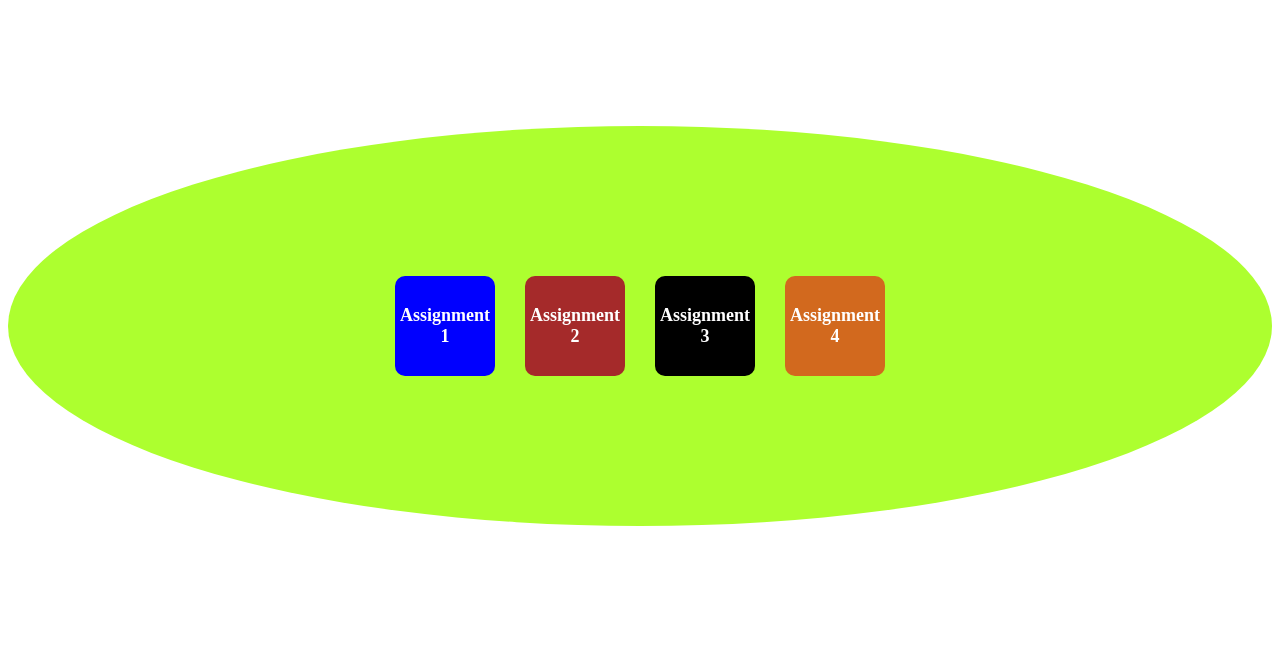
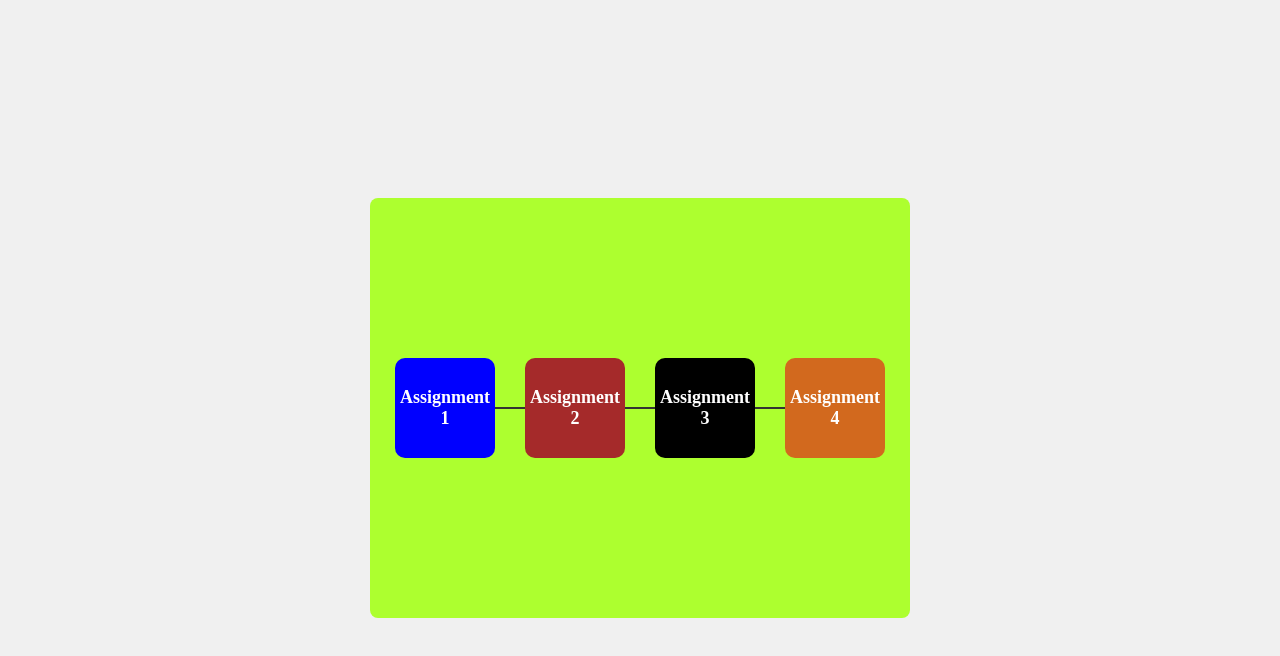
Before and after one commit to Qoizy/assignment-2, a plain HTML site: page main.html in a window 1280 px wide. Drawn offline with Linux system fonts and the light colour scheme.

Commit message:
second commit

```diff
--- a/main.css
+++ b/main.css
@@ -1,11 +1,21 @@
+body {
+  display: flex;
+  justify-content: center;
+  align-items: center;
+  height: 100vh;
+  background-color: #f0f0f0;
+}
+
 .container {
   display: flex;
   justify-content: center;
   align-items: center;
   height: 50vh;
   background-color: greenyellow;
-  border-radius: 80%;
-  margin-top: 10%;
+  border-radius: 8px;
+  padding: 10px;
+  width: auto;
+  position: relative;
 }
 
 .box {
@@ -19,6 +29,22 @@
   font-weight: bold;
   border-radius: 10px;
   margin: 0 15px;
+  position: relative;
+}
+
+.box::after {
+  content: "";
+  position: absolute;
+  top: 50%;
+  right: -30px;
+  width: 30px;
+  height: 2px;
+  background-color: #333;
+  transform: translateY(-50%);
+}
+
+.box:last-child::after {
+  display: none;
 }
 
 .ass-1 {
```
Also changed, not shown: main.html (+1 -1 lines).
